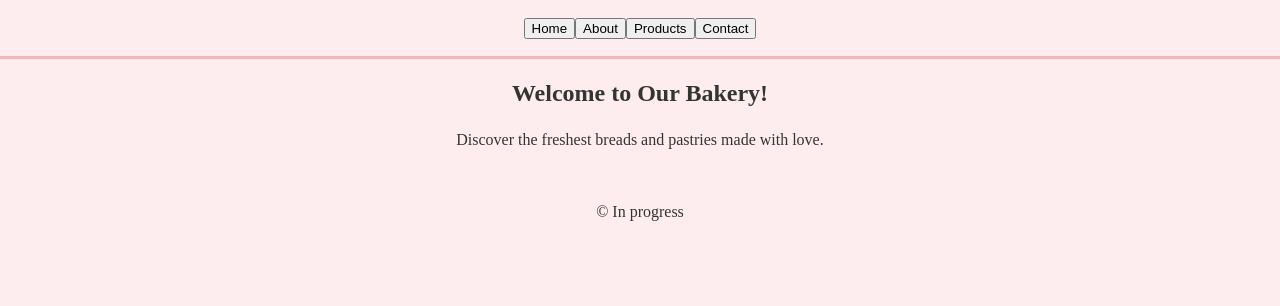
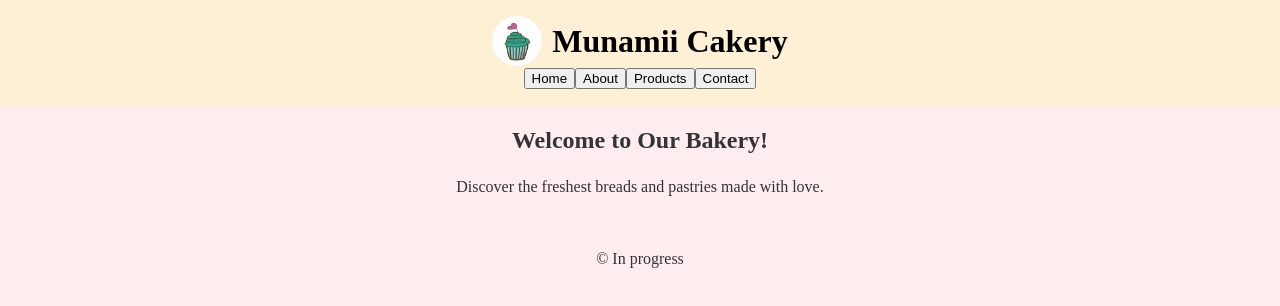
Before and after one commit to arden-rh/lexicon-bakery, a React (Vite) app: page / in a window 1280 px wide. Shown: the top 306 px of the page. Built offline with nearby package versions, Linux system fonts and the light colour scheme; a web font is replaced by a local one.

Commit message:
some basic header styling
added logotype images

```diff
--- /dev/null
+++ b/src/components/Header/Header.module.scss
@@ -0,0 +1,30 @@
+.header {
+	background-color: $secondary-color;
+	padding: 1rem 2rem;
+	display: flex;
+	flex-direction: column;
+	align-items: center;
+	justify-content: space-between;
+
+	.branding {
+		display: flex;
+		align-items: center;
+		gap: 10px;
+
+		img {
+			background-color: $white-color;
+			padding: 5px;
+			width: 50px;
+			// width: 125px;
+			height: auto;
+			border-radius: 50%;
+		}
+
+		.logo {
+			font-family: $font-family-heading;
+			font-size: 2rem;
+			color: $black-color;
+			margin: 0;
+		}
+	}
+}
--- /dev/null
+++ b/src/components/Header/Header.tsx
@@ -0,0 +1,25 @@
+import React from "react";
+import styles from "@/components/Header/Header.module.scss";
+
+interface HeaderProps {
+	children: React.ReactNode;
+}
+
+const Header: React.FC<HeaderProps> = ({ children }) => {
+	return (
+		<header className={styles.header}>
+			<div className={styles.branding}>
+				<img
+					src="/src/static/images/icon.png"
+					alt="Munamii Cakery Logo"
+				/>
+				<h1 className={styles.logo}>Munamii Cakery</h1>
+				{/* <img src="/src/static/images/logotype.png" alt="Munamii Cakery Logotype" /> */}
+			</div>
+
+			<div>{children}</div>
+		</header>
+	);
+};
+
+export default Header;
--- a/src/components/Layout/Layout.module.scss
+++ b/src/components/Layout/Layout.module.scss
@@ -2,11 +2,6 @@
     display: flex;
     flex-direction: column;
     min-height: 100vh;
-}
-
-.navbar {
-    padding: 1rem 2rem;
-    border-bottom: 3px solid $primary-color;
 }
 
 .content {
--- a/src/components/Layout/Layout.tsx
+++ b/src/components/Layout/Layout.tsx
@@ -1,5 +1,6 @@
-import React from 'react';
-import styles from '@/components/Layout/Layout.module.scss';
+import React from "react";
+import styles from "@/components/Layout/Layout.module.scss";
+import Header from "../Header/Header";
 
 interface LayoutProps {
 	children: React.ReactNode;
@@ -7,18 +8,47 @@ interface LayoutProps {
 	setCurrentPage: (page: string) => void;
 }
 
-const Layout: React.FC<LayoutProps> = ({ children, currentPage, setCurrentPage }) => {
+const Layout: React.FC<LayoutProps> = ({
+	children,
+	currentPage,
+	setCurrentPage,
+}) => {
 	return (
 		<div className={styles.wrapper}>
+			<Header>
 				<nav className={styles.navbar}>
-                <button onClick={() => setCurrentPage("home")} className={currentPage === "home" ? styles.active : ""}>Home</button>
-                <button onClick={() => setCurrentPage("about")} className={currentPage === "about" ? styles.active : ""}>About</button>
-                <button onClick={() => setCurrentPage("products")} className={currentPage === "products" ? styles.active : ""}>Products</button>
-                <button onClick={() => setCurrentPage("contact")} className={currentPage === "contact" ? styles.active : ""}>Contact</button>
+					<button
+						onClick={() => setCurrentPage("home")}
+						className={currentPage === "home" ? styles.active : ""}
+					>
+						Home
+					</button>
+					<button
+						onClick={() => setCurrentPage("about")}
+						className={currentPage === "about" ? styles.active : ""}
+					>
+						About
+					</button>
+					<button
+						onClick={() => setCurrentPage("products")}
+						className={
+							currentPage === "products" ? styles.active : ""
+						}
+					>
+						Products
+					</button>
+					<button
+						onClick={() => setCurrentPage("contact")}
+						className={
+							currentPage === "contact" ? styles.active : ""
+						}
+					>
+						Contact
+					</button>
 				</nav>
-            <main className={styles.mainContent}>
-                {children}
-            </main>
+			</Header>
+
+			<main className={styles.mainContent}>{children}</main>
 			<footer className={styles.footer}>
 				<p>&copy; In progress</p>
 			</footer>
```
Also changed, not shown: src/static/images/icon.png (added), src/static/images/logotype.png (added). Lines whose indentation alone changed are shown as unchanged.
